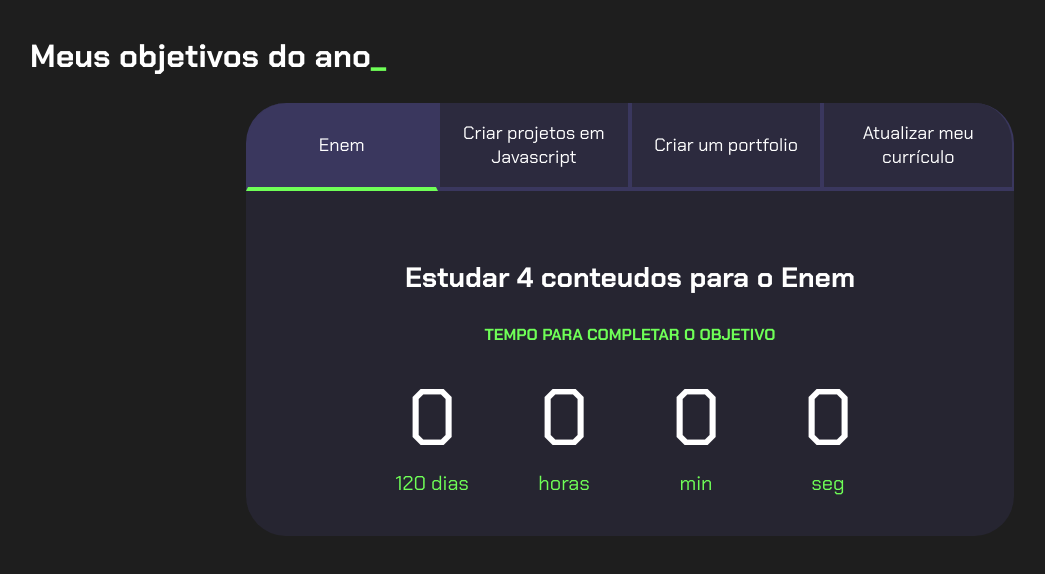
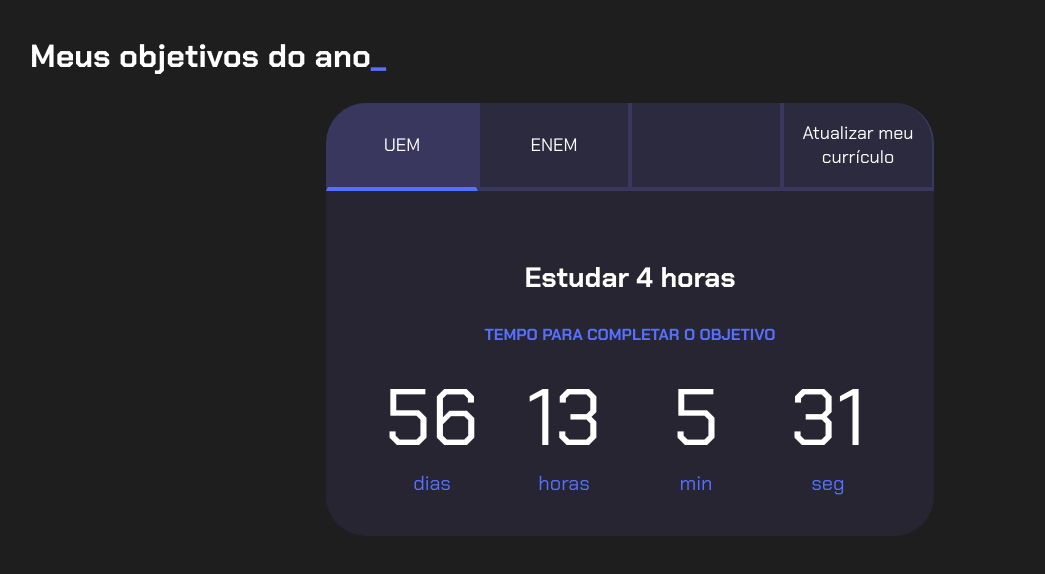
Before and after one commit to Magalhaess07/pv, a plain HTML site: page index.html in a window 1280 px wide. Shown: the whole page, without its empty margins (10-1055 px from the left). Drawn offline with Linux system fonts and the light colour scheme.

Commit message:
Add files via upload

```diff
--- a/index.html
+++ b/index.html
@@ -13,19 +13,19 @@
         <h2 class="titulo-principal">Meus objetivos do ano<span>_</span></h2>
         <div class="conteudo">
             <div class="botoes">
-                <button class="botao ativo">Enem</button>
-                <button class="botao">Criar projetos em Javascript</button>
-                <button class="botao">Criar um portfolio</button>
+                <button class="botao ativo">UEM</button>
+                <button class="botao">ENEM</button>
+                <button class="botao"></button>
                 <button class="botao">Atualizar meu currículo</button>
             </div>
             <div class="abas-textos">
                 <div class="aba-conteudo ativo">
-                    <h3 class="aba-conteudo-titulo-principal">Estudar 4 conteudos para o Enem</h3>
+                    <h3 class="aba-conteudo-titulo-principal">Estudar 4 horas</h3>
                     <h4 class="aba-conteudo-titulo-secundario">Tempo para completar o objetivo</h4>
                     <div class="contador">
                         <div class="contador-digito">
                             <p class="contador-digito-numero" id="dias0"></p>
-                            <p class="contador-digito-texto">120 dias</p>
+                            <p class="contador-digito-texto">dias</p>
                         </div>
                         <div class="contador-digito">
                             <p class="contador-digito-numero" id="horas0"></p>
@@ -42,7 +42,7 @@
                     </div>
                 </div>
                 <div class="aba-conteudo">
-                    <h3 class="aba-conteudo-titulo-principal">Criar 5 projetos em Javascript</h3>
+                    <h3 class="aba-conteudo-titulo-principal">Estudar 4 horas</h3>
                     <h4 class="aba-conteudo-titulo-secundario">Tempo para completar o objetivo</h4>
                     <div class="contador">
                         <div class="contador-digito">
--- a/main.js
+++ b/main.js
@@ -15,8 +15,8 @@ for (let i = 0; i < botoes.length; i++) {
 }
 
 const contadores = document.querySelectorAll(".contador");
-const tempoObjetivo1 = new Date("2023-10-05T00:00:00");
-const tempoObjetivo2 = new Date("2023-12-05T00:00:00");
+const tempoObjetivo1 = new Date("2025-07-05T00:00:00");
+const tempoObjetivo2 = new Date("2025-11-05T00:00:00");
 const tempoObjetivo3 = new Date("2023-12-30T00:00:00");
 const tempoObjetivo4 = new Date("2024-02-01T00:00:00");
 
--- a/style.css
+++ b/style.css
@@ -2,7 +2,7 @@
 
 :root {
     --cor-de-fundo: #1E1E1E;
-    --verde: #6FFF57;
+    --verde: #5770ff;
     --branco: #FFFFFF;
     --botao-ativo: #3A375E;
     --botao-inativo: rgba(58, 55, 94, 0.5);
```
